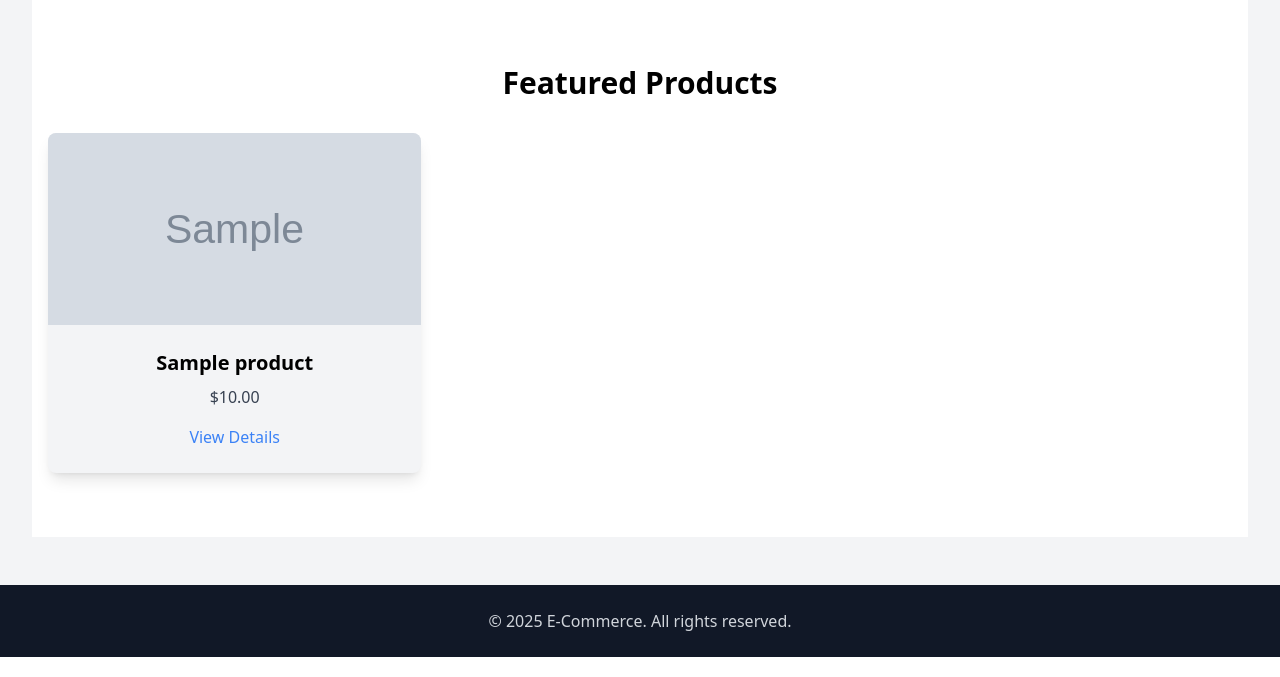
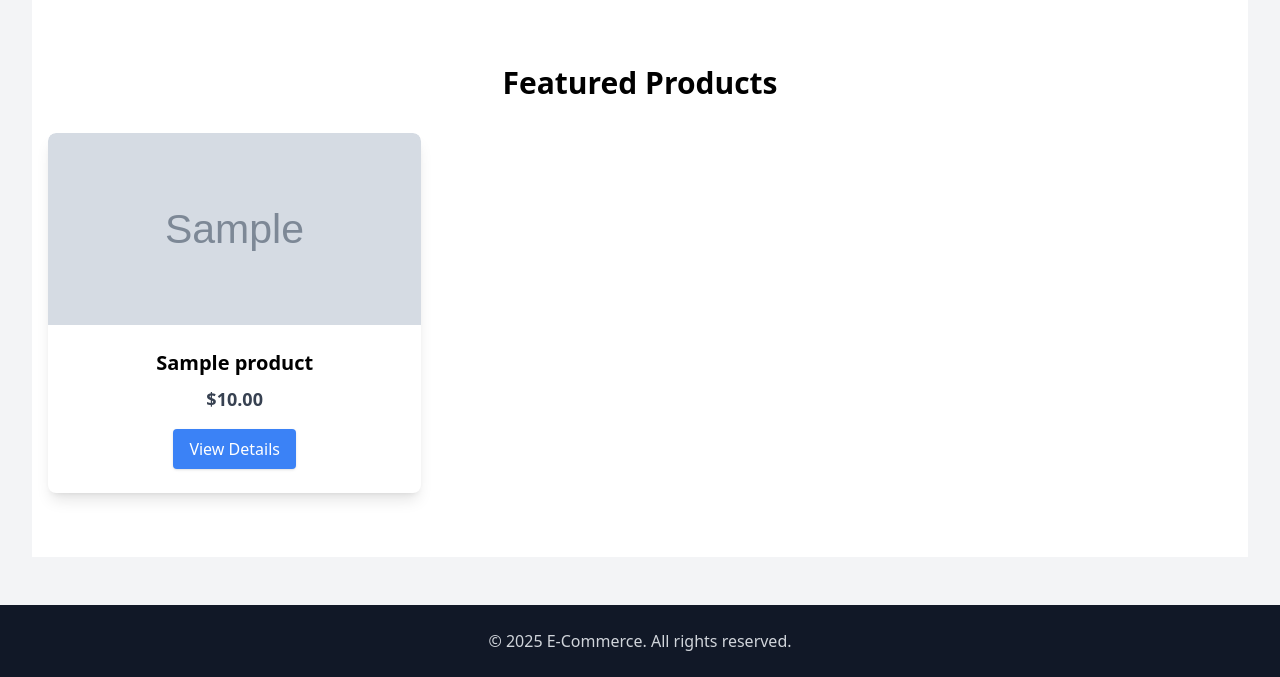
Before and after one commit to dhnraihan/e-commarce, a Django app: page / in a window 1280 px wide. Shown: the part 1415-2092 px from the top of the page. Run offline with Django 5.2, Linux system fonts and the light colour scheme; tables that the repository leaves empty hold one stand-in row (values such as "Sample post"); grey boxes marked "Sample" are stand-in pictures; some libraries are stand-ins or nearby versions.

Commit message:
list of product added

```diff
--- a/ecommerceProject/accounts/urls.py
+++ b/ecommerceProject/accounts/urls.py
@@ -1,7 +1,6 @@
 from django.urls import path
 from . import views
 from django.conf import settings
-from django.conf.urls.static import static
 
 urlpatterns = [
     path('', views.profile, name='profile'),
@@ -11,5 +10,3 @@ urlpatterns = [
     path('password-reset/', views.password_reset_request, name='password_reset'),
     path('reset-password/<str:uidb64>/<str:token>/', views.password_reset_confirm, name='password_reset_confirm'),
 ]
-if settings.DEBUG:
-    urlpatterns += static(settings.MEDIA_URL, document_root=settings.MEDIA_ROOT)
--- a/ecommerceProject/ecommerceProject/settings.py
+++ b/ecommerceProject/ecommerceProject/settings.py
@@ -78,7 +78,8 @@ LOGOUT_REDIRECT_URL = '/'
 
 # Media files
 MEDIA_URL = '/media/'
-MEDIA_ROOT = BASE_DIR / 'media'
+MEDIA_ROOT = os.path.join(BASE_DIR, 'media')
+
 
 # Email settings
 # EMAIL_BACKEND = 'django.core.mail.backends.console.EmailBackend
--- a/ecommerceProject/ecommerceProject/urls.py
+++ b/ecommerceProject/ecommerceProject/urls.py
@@ -1,9 +1,13 @@
+from django.conf import settings
+from django.conf.urls.static import static
 from django.contrib import admin
 from django.urls import path, include
 
 urlpatterns = [
     path('admin/', admin.site.urls),
-    path('store/', include('store.urls')),
-    path('users/', include('accounts.urls')),
-    path('', include('store.urls')),  # Home page shows store's product listing
+    path('', include('store.urls')),
+     path('accounts/', include('accounts.urls')),
 ]
+
+if settings.DEBUG:
+    urlpatterns += static(settings.MEDIA_URL, document_root=settings.MEDIA_ROOT)
--- a/ecommerceProject/store/models.py
+++ b/ecommerceProject/store/models.py
@@ -7,7 +7,7 @@ class Product(models.Model):
     name = models.CharField(max_length=200)
     description = models.TextField()
     price = models.DecimalField(max_digits=8, decimal_places=2)
-    image = models.ImageField(upload_to='media/', blank=True, null=True) # URL for product image
+    image = models.ImageField(upload_to='products/', blank=True, null=True) # URL for product image
 
     def __str__(self):
         return self.name
--- a/ecommerceProject/store/views.py
+++ b/ecommerceProject/store/views.py
@@ -4,6 +4,8 @@ from .forms import ProductForm
 from decimal import Decimal
 from django.contrib.auth.decorators import login_required
 from django.contrib import messages
+import random
+
 
 # Create your views here.
 
@@ -12,12 +14,19 @@ def main(request):
     return render(request, 'store/main.html')
 
 
+# def home(request):
+#     products = Product.objects.all()
+#     return render(request, 'store/home.html', {'products': products})
+
+
 def home(request):
-    products = Product.objects.all()
-    return render(request, 'store/home.html', {'products': products})
+    products = list(Product.objects.all())  # QuerySet to list
+    random.shuffle(products)  # Shuffle the list
+    return render(request, 'store/home.html', {'products': products[:3]})
 
 def product_list(request):
     products = Product.objects.all()
+
     return render(request, 'store/product_list.html', {'products': products})
 
 def product_detail(request, pk):
--- a/ecommerceProject/templates/store/home.html
+++ b/ecommerceProject/templates/store/home.html
@@ -85,26 +85,28 @@
   <div class="container mx-auto px-4">
       <h2 class="text-3xl font-bold text-center mb-8">Featured Products</h2>
       <div class="grid grid-cols-1 sm:grid-cols-2 md:grid-cols-3 gap-8">
-          {% for product in products|slice:":3" %}
-          <div class="bg-gray-100 rounded-lg overflow-hidden shadow-lg">
+          {% for product in products %}
+          <div class="bg-white rounded-lg overflow-hidden shadow-lg transition-transform transform hover:scale-105">
               {% if product.image %}
-                  <img src="{{ product.image.url }}" alt="{{ product.name }}" class="w-full h-48 object-cover" />
+                  <img src="{{ product.image.url }}" alt="{{ product.name }}" class="w-full h-48 object-cover rounded-t-lg" />
               {% else %}
-                  <img src="https://via.placeholder.com/400x300?text=No+Image" alt="No Image Available" class="w-full h-48 object-cover" />
+                  <img src="https://via.placeholder.com/400x300?text=No+Image" alt="No Image Available" class="w-full h-48 object-cover rounded-t-lg" />
               {% endif %}
               <div class="p-6 text-center">
                   <h3 class="font-bold text-xl mb-2">{{ product.name }}</h3>
-                  <p class="text-gray-700">${{ product.price }}</p>
-                  <a href="{% url 'product_detail' product.pk %}" class="mt-4 inline-block text-blue-500 hover:underline">
+                  <p class="text-gray-700 text-lg font-semibold">${{ product.price }}</p>
+                  <a href="{% url 'product_detail' product.pk %}" class="mt-4 inline-block bg-blue-500 text-white py-2 px-4 rounded shadow hover:bg-blue-700 transition">
                       View Details
                   </a>
               </div>
           </div>
           {% empty %}
-          <p class="text-center col-span-3 text-gray-500">কোনো প্রোডাক্ট নেই!</p>
+          <p class="text-center col-span-3 text-gray-500">No products available!</p>
           {% endfor %}
       </div>
   </div>
 </section>
 
+
+
 {% endblock %}
--- a/ecommerceProject/templates/store/product_create.html
+++ b/ecommerceProject/templates/store/product_create.html
@@ -8,7 +8,7 @@
       <h2 class="text-3xl font-bold text-center text-gray-800 mb-6">
         Add Product
       </h2>
-      <form method="post">
+      <form method="post" enctype="multipart/form-data">
         {% csrf_token %}
         <div class="space-y-5">
           <div>
--- a/ecommerceProject/templates/store/product_detail.html
+++ b/ecommerceProject/templates/store/product_detail.html
@@ -7,7 +7,7 @@
         <!-- Product Image -->
         <div class="md:w-1/2">
           {% if product.image %}
-            <img src="{{ product.image }}" alt="{{ product.name }}" class="w-full h-96 object-cover">
+            <img src="{{ product.image.url }}" alt="{{ product.name }}" class="w-full h-96 object-cover">
           {% else %}
             <img src="https://via.placeholder.com/400" alt="Default Image" class="w-full h-96 object-cover">
           {% endif %}
```
Also changed, not shown: ecommerceProject/media/products/061c2945e1ec7b53ae6c9bcccc2e5022.jpg_720x720q80.jpg_.webp (added), ecommerceProject/media/products/304a7acfe14caf101ec6ee966ce33fb1.jpg_720x720q80.jpg_.webp (added), ecommerceProject/media/products/77c266a0f710258196cb4f84034272a9.jpg_720x720q80.jpg_.webp (added), ecommerceProject/media/products/d5b9d88a1999649c75e4fa17a72a1a9c.jpg_720x720q80.jpg_.webp (added), ecommerceProject/media/products/edb57bae5ed08a8243aaad2fb5750ca4.jpg_720x720q80.jpg_.webp (added), ecommerceProject/store/migrations/0003_alter_product_image.py (added).
